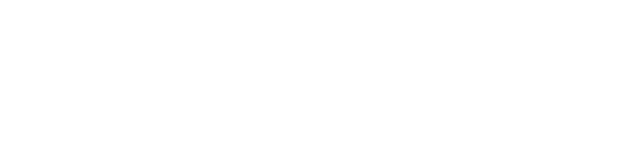
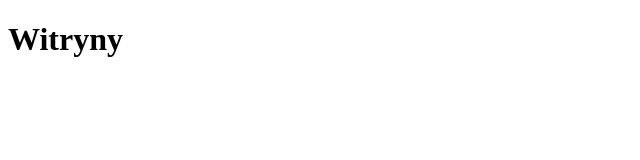
Before and after one commit to xBaran7/WitrynyGTC, a plain HTML site: page index.html in a window 1280 px wide. Shown: the whole page, without its empty margins (0-640 px from the left). Drawn offline with Linux system fonts and the light colour scheme.

Commit message:
Dodano h1

```diff
--- a/index.html
+++ b/index.html
@@ -10,7 +10,7 @@
 <body>
 
 
-
+    <h1>Witryny</h1>
 
 
 
```
